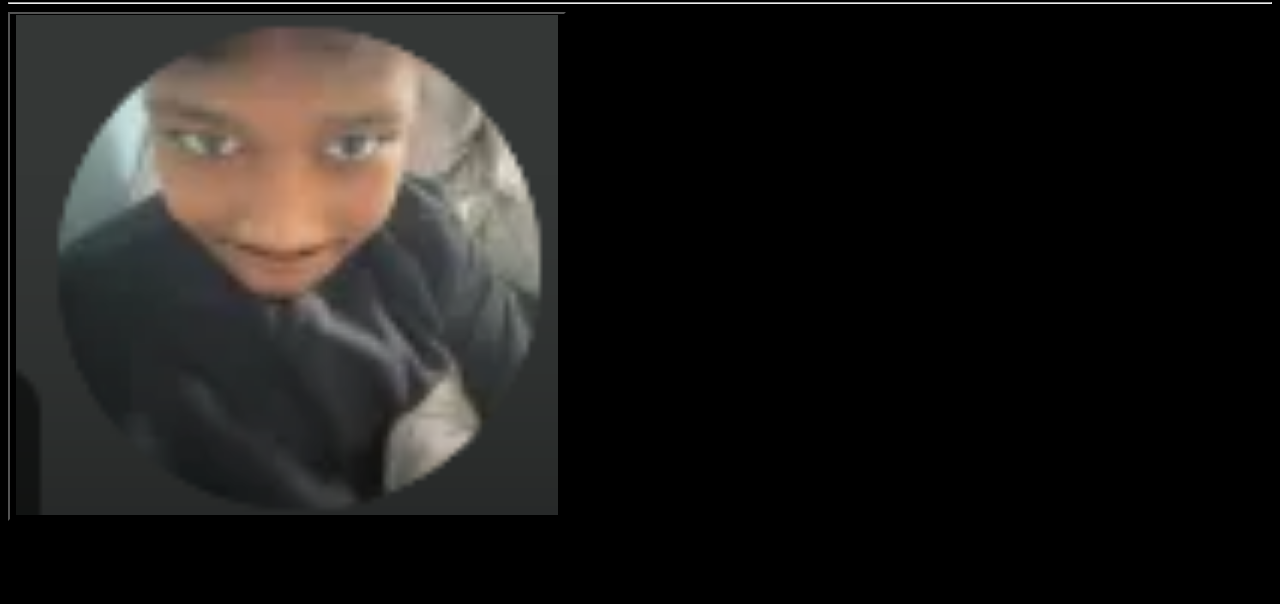
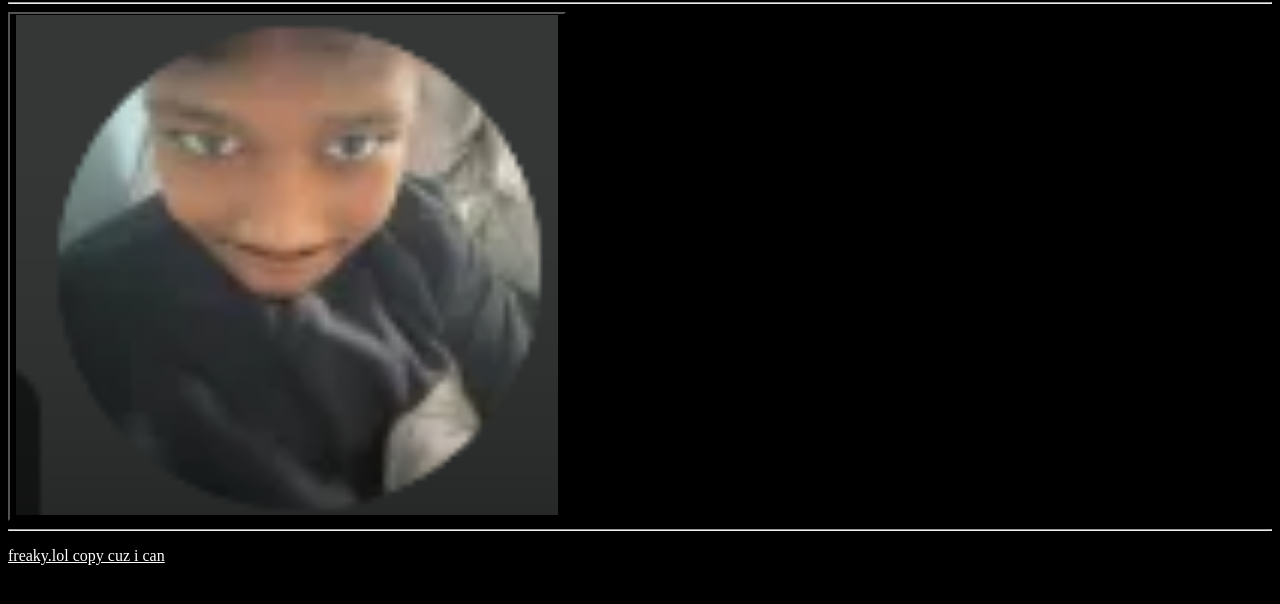
Before and after one commit to ThunderLightt/ThunderLightt.github.io, a plain HTML site: page page6.html in a window 1280 px wide. Shown: the part 78-682 px from the top of the page. Drawn offline with Linux system fonts and the light colour scheme.

Commit message:
Update page6.html

```diff
--- a/page6.html
+++ b/page6.html
@@ -17,6 +17,10 @@
     <button style="background-color: black;" onclick="snd.play()">
         <img src="/images/weirdo.png" height="500" alt="ew" title="~~">
     </button>
+    <hr>
+    <a style="color:rgb(255, 255, 255)" href="freaky.lol.html">
+        <p>freaky.lol copy cuz i can</p>
+    </a>
 </body>
 
 </html>
```
